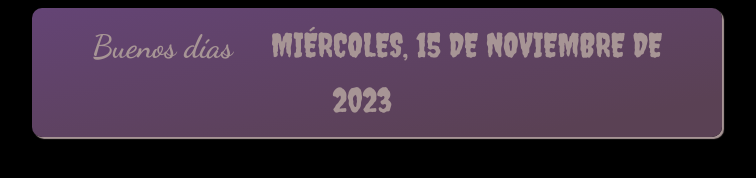
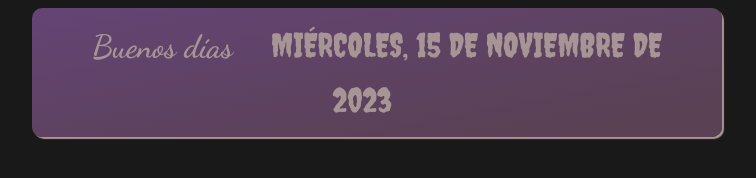
Before and after one commit to AkoxNegro/notionwidgets.github.io, a plain HTML site: page Halloween Theme/Saludo-fecha-HalloweenTheme.html in a window 1280 px wide. Shown: the whole page, without its empty margins (263-1019 px from the left). Drawn offline with Linux system fonts and the dark colour scheme.

Commit message:
Update Saludo-fecha-HalloweenTheme.html

```diff
--- a/Halloween Theme/Saludo-fecha-HalloweenTheme.html
+++ b/Halloween Theme/Saludo-fecha-HalloweenTheme.html
@@ -26,7 +26,7 @@
 
 @media (prefers-color-scheme: dark){
         :root{
-	    --bg-color:#000;
+	    --bg-color:#191919;
 	    --text-color:#a79595;
 	    --background-image:linear-gradient(to top left, #5a4154 15%, #644475 100%);
             --box-shadow:#a79595;
```
